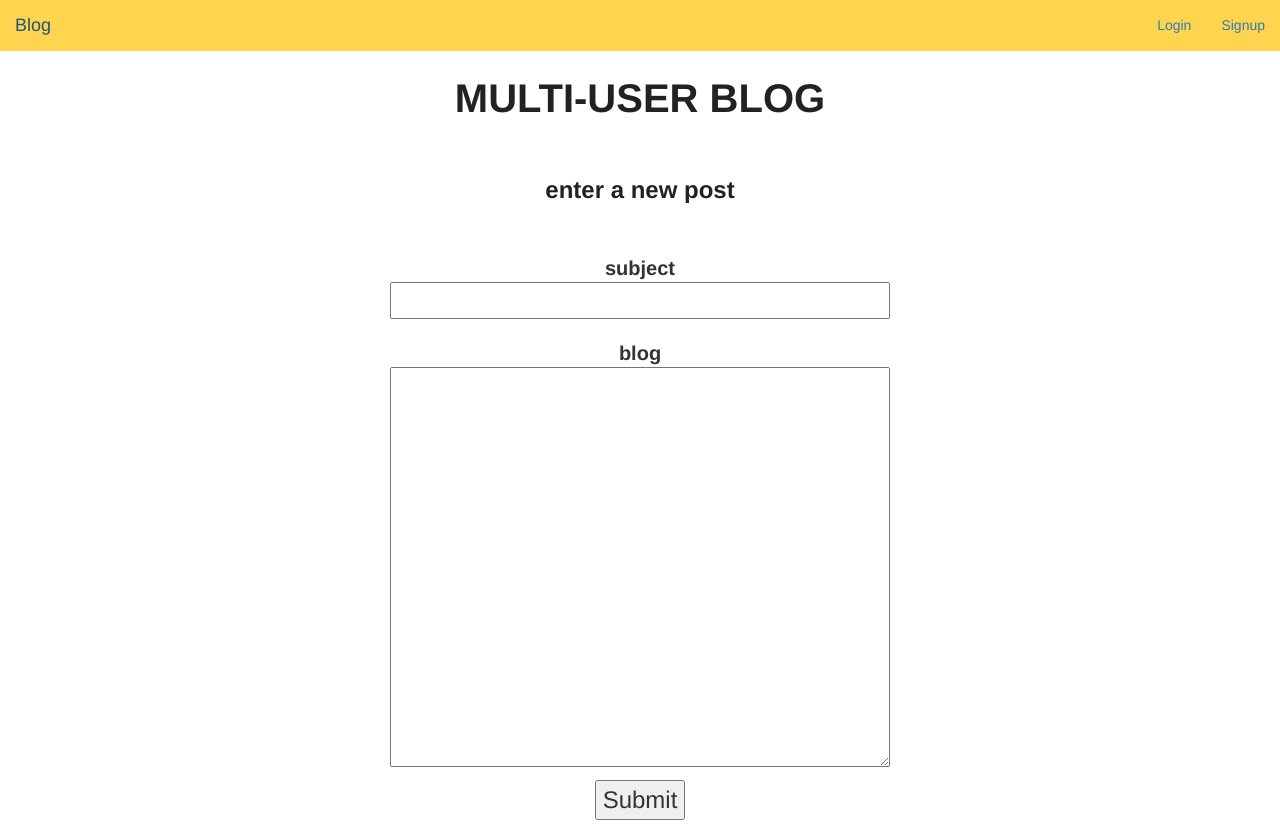
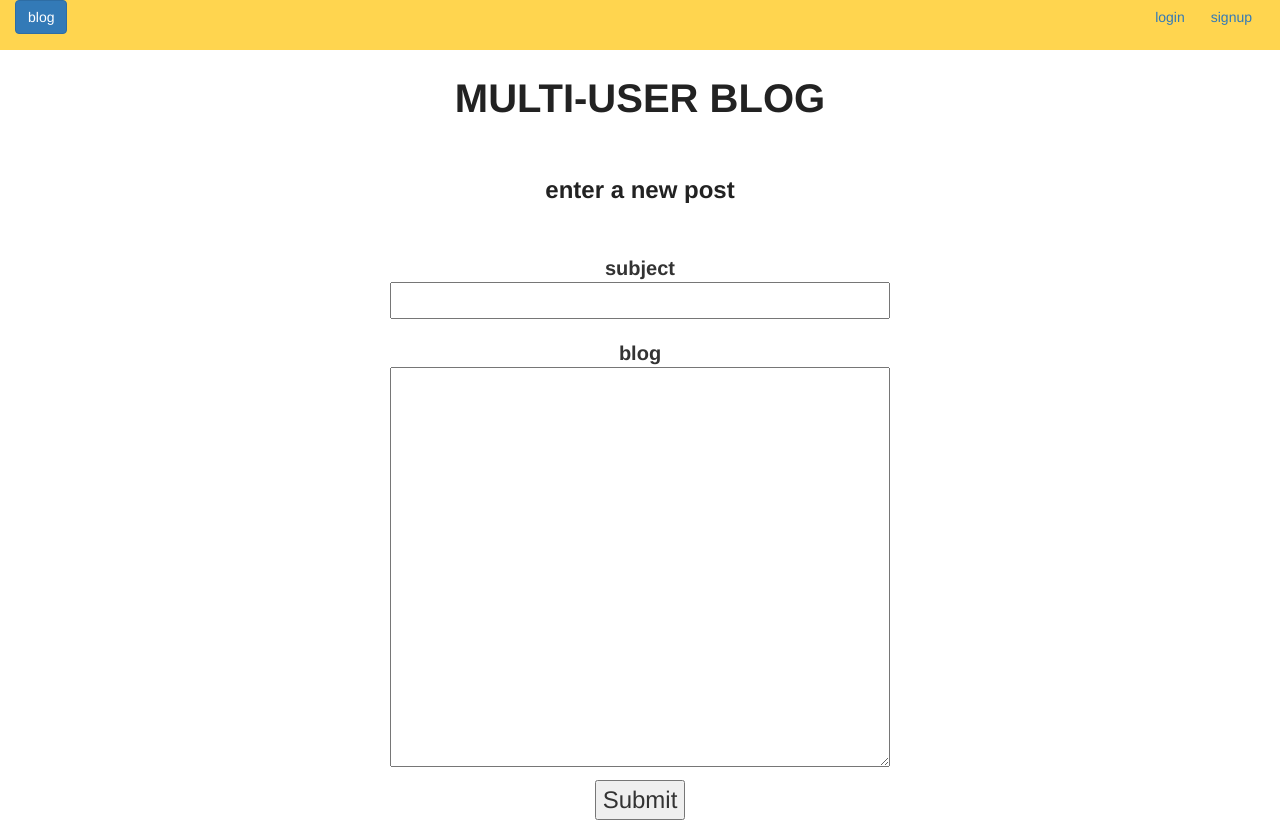
Before and after one commit to tfonji/tembongfonjiblog, a Python web app: template templates/newpost.html in a window 1280 px wide. Run offline with Jinja, Linux system fonts and the light colour scheme; the template is opened without the code that fills it, so the values that code supplies are empty.

Commit message:
minor changes

```diff
--- a/css/styles.css
+++ b/css/styles.css
@@ -26,6 +26,15 @@ h2 {
     font-size: 24px;
     font-weight: bold;
     margin-bottom: 20px;
+}
+
+#align-p{
+    text-align: center;
+}
+
+.align-right {
+    text-align:right;
+    float: right;
 }
 
 .login-form {
--- a/templates/base.html
+++ b/templates/base.html
@@ -1,5 +1,5 @@
 <!DOCTYPE html>
-<link rel="import" href="./main.py">
+<link rel="import">
 <html lang="en">
   <head>
     <title>Fonji | Personal Blog</title>
@@ -23,35 +23,21 @@
         <nav class="navbar navbar-fixed-top navbar-light lighten-4" id="navbar-color">
         <div class="container-fluid">
         {% if user %}
-          <a class="navbar-brand" href="#">{{user.name}}</a>
-          <ul class="nav navbar-nav navbar-right">
-            {% for href, id, caption in navigation_bar %}
-            {% if id == active_page %}
-            <li class="nav-item active">
-              <a href="{{ href|e }}">{{ caption|e }}</a>
-            </li>
-            {% else %}
-            <li class="nav-item">
-              <a href="{{ href|e }}">{{ caption|e }}</a>
-            </li>
-
-            {% endif %}
-            {% endfor %}
-            <li class="nav-item">
-              <a class="nav-link" href="/logout">Logout</a>
-            </li>
-          </ul>
+        <div class="row">
+          <div class="col-md-12">
+            <button type="button" class="btn btn-primary">{{user.name}}</button>
+            <a class="btn btn-deep-orange align-right" href="/logout">logout</a>
+            <a class="btn teal darken-3 align-right" href="/">recent posts</a>
+            <a class="btn  blue darken-3 align-right" href="/blog/newpost">new post</a>
+          </div>
+        </div>
         {% else %}
-          <a class="navbar-brand" href="#">Blog</a>
-          <ul class="nav navbar-nav navbar-right">
-            <li class="nav-item">
-
-              <a class="nav-link" href="/login">Login</a>
-            </li>
-            <li class="nav-item">
-              <a class="nav-link" href="/signup">Signup</a>
-            </li>
-          </ul>
+        <div class="row">
+        <div class="col-md-12">
+          <button type="button" class="btn btn-primary">blog</button>
+          <a class="btn btn-unique align-right" href="/signup">signup</a>
+          <a class="btn btn-dark-green align-right" href="/login">login</a>
+        </div>
         {% endif %}
         </div>
       </nav>
--- a/templates/login-form.html
+++ b/templates/login-form.html
@@ -38,7 +38,7 @@
     <!--Footer-->
     <div class="modal-footer">
         <div class="options error">
-            <p>Not a member? <a href="/signup">Sign Up</a></p>
+            <p id="align-p">Not a member? <a href="/signup">Sign Up</a></p>
             <p>{{error}}</p>
         </div>
     </div>
--- a/templates/newpost.html
+++ b/templates/newpost.html
@@ -1,10 +1,4 @@
 {% extends "base.html" %}
-{% set active_page = "newpost" %}
-
-{% set navigation_bar = [
-    ('/', 'index', 'Most Recent Posts'),
-    ('/blog/newpost', 'newpost', 'new post')
-] -%}
 
 {% block content %}
 
--- a/templates/signup-form.html
+++ b/templates/signup-form.html
@@ -35,7 +35,6 @@
 
         <div class="text-xs-center text-center text-center">
             <button class="btn btn-indigo ">Sign up</button>
-            <a href="/login">login</a>
             <hr>
             <fieldset class="form-group">
             <p>{{error_username}}</p> <p>{{error_password}}</p> <p>{{error_verify}}</p> <p>{{error_email}}</p>
```
Also changed, not shown: templates/front.html (+2 -7 lines).
